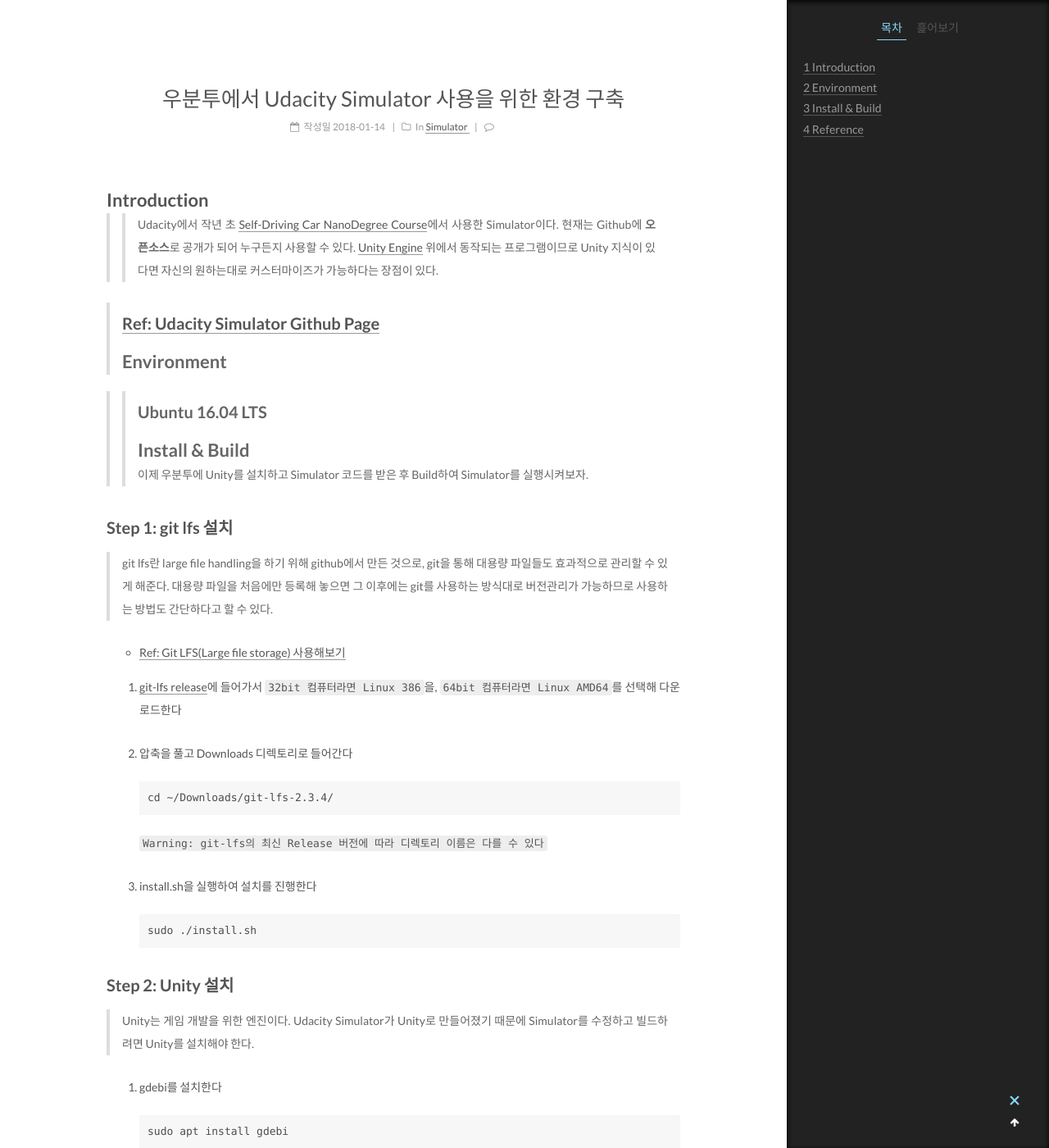
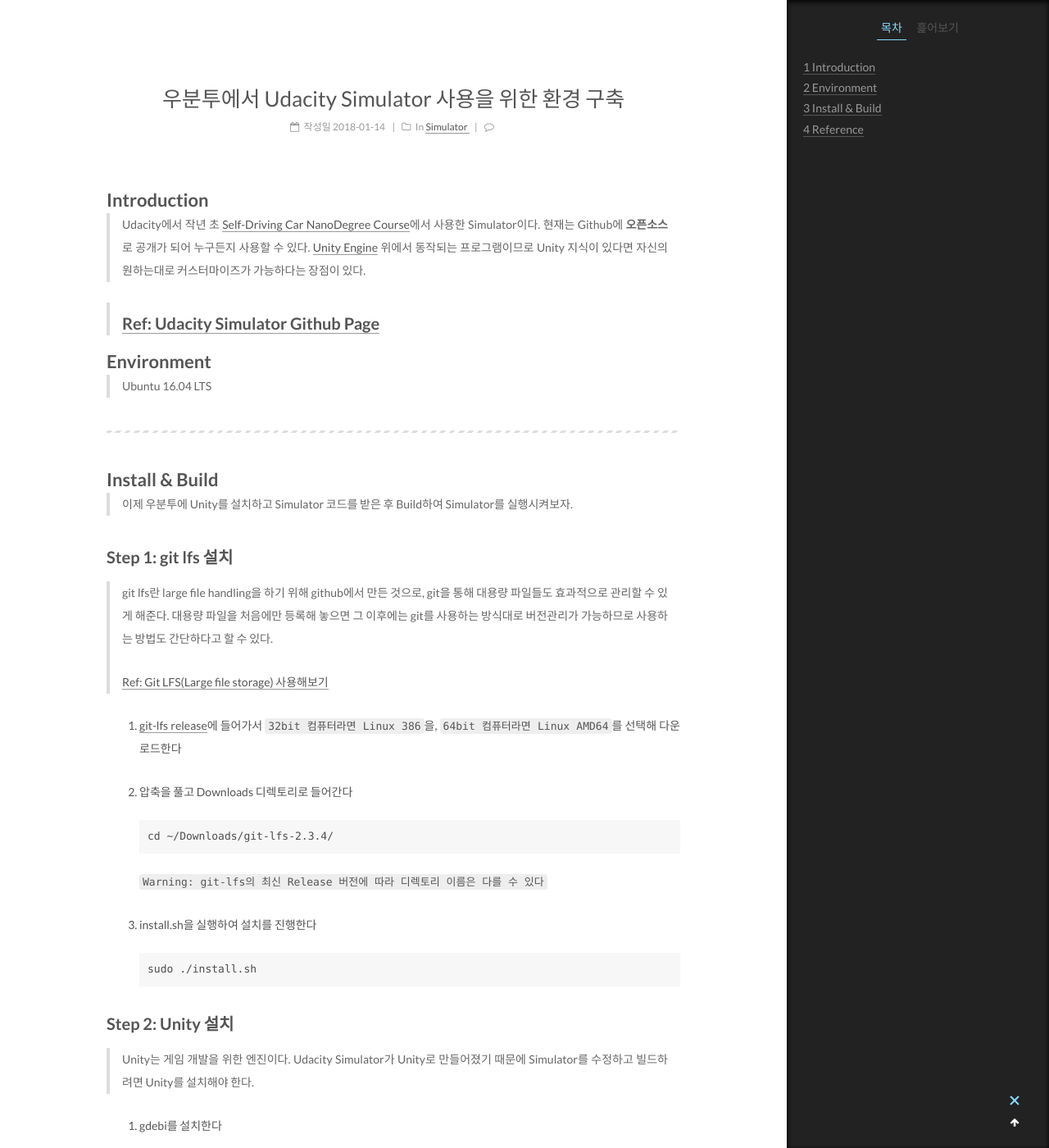
Before and after one commit to qwes98/qwes98.github.io, a Jekyll site: the page built from _posts/2018-01-13-setup-environment-for-using-udacity-simulator.md, in a window 1280 px wide and 1400 px high, scrolled down 276 px. Shown: the whole window at 82% size. Built offline with Jekyll 4.4.1, drawn with Linux system fonts in a browser that asks for light colours; comment, search, counter and statistics services are not loaded.

```diff
--- a/_posts/2018-01-13-setup-environment-for-using-udacity-simulator.md
+++ b/_posts/2018-01-13-setup-environment-for-using-udacity-simulator.md
@@ -12,24 +12,26 @@ date: 2018-01-14
 # **Introduction**
 
 
->> Udacity에서 작년 초 [Self-Driving Car NanoDegree Course](https://www.udacity.com/course/self-driving-car-engineer-nanodegree--nd013)에서 사용한 Simulator이다. 현재는 Github에 **오픈소스**로 공개가 되어 누구든지 사용할 수 있다. [Unity Engine](https://unity3d.com/kr/) 위에서 동작되는 프로그램이므로 Unity 지식이 있다면 자신의 원하는대로 커스터마이즈가 가능하다는 장점이 있다.
+> Udacity에서 작년 초 [Self-Driving Car NanoDegree Course](https://www.udacity.com/course/self-driving-car-engineer-nanodegree--nd013)에서 사용한 Simulator이다. 현재는 Github에 **오픈소스**로 공개가 되어 누구든지 사용할 수 있다. [Unity Engine](https://unity3d.com/kr/) 위에서 동작되는 프로그램이므로 Unity 지식이 있다면 자신의 원하는대로 커스터마이즈가 가능하다는 장점이 있다.
 
 > [Ref: Udacity Simulator Github Page](https://github.com/udacity/self-driving-car-sim)
 ----
+
 # **Environment**
 
 
->> Ubuntu 16.04 LTS
+> Ubuntu 16.04 LTS
+
 ----
 # **Install & Build**
 
 
->> 이제 우분투에 Unity를 설치하고 Simulator 코드를 받은 후 Build하여 Simulator를 실행시켜보자.
+> 이제 우분투에 Unity를 설치하고 Simulator 코드를 받은 후 Build하여 Simulator를 실행시켜보자.
 
 ## Step 1: git lfs 설치
 > git lfs란 large file handling을 하기 위해 github에서 만든 것으로, git을 통해 대용량 파일들도 효과적으로 관리할 수 있게 해준다. 대용량 파일을 처음에만 등록해 놓으면 그 이후에는 git를 사용하는 방식대로 버전관리가 가능하므로 사용하는 방법도 간단하다고 할 수 있다.
-
-* [Ref: Git LFS(Large file storage) 사용해보기](https://devlog.github.io/git-lfs/2015/12/09/git-lfs.html)
+>
+> [Ref: Git LFS(Large file storage) 사용해보기](https://devlog.github.io/git-lfs/2015/12/09/git-lfs.html)
 
 1. [git-lfs release](https://github.com/git-lfs/git-lfs/releases/)에 들어가서 `32bit 컴퓨터라면 Linux 386`을, `64bit 컴퓨터라면 Linux AMD64`를 선택해 다운로드한다
 
```
